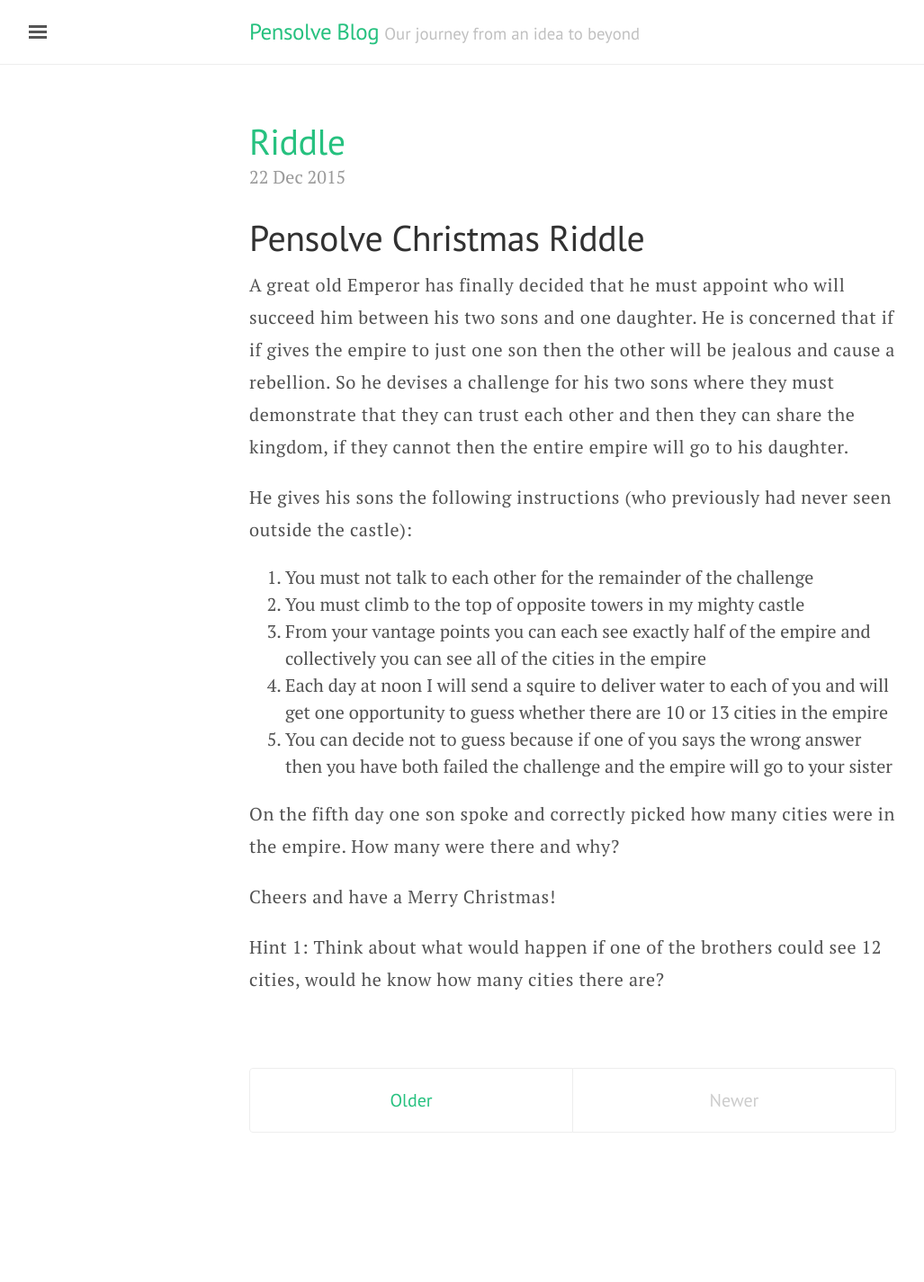
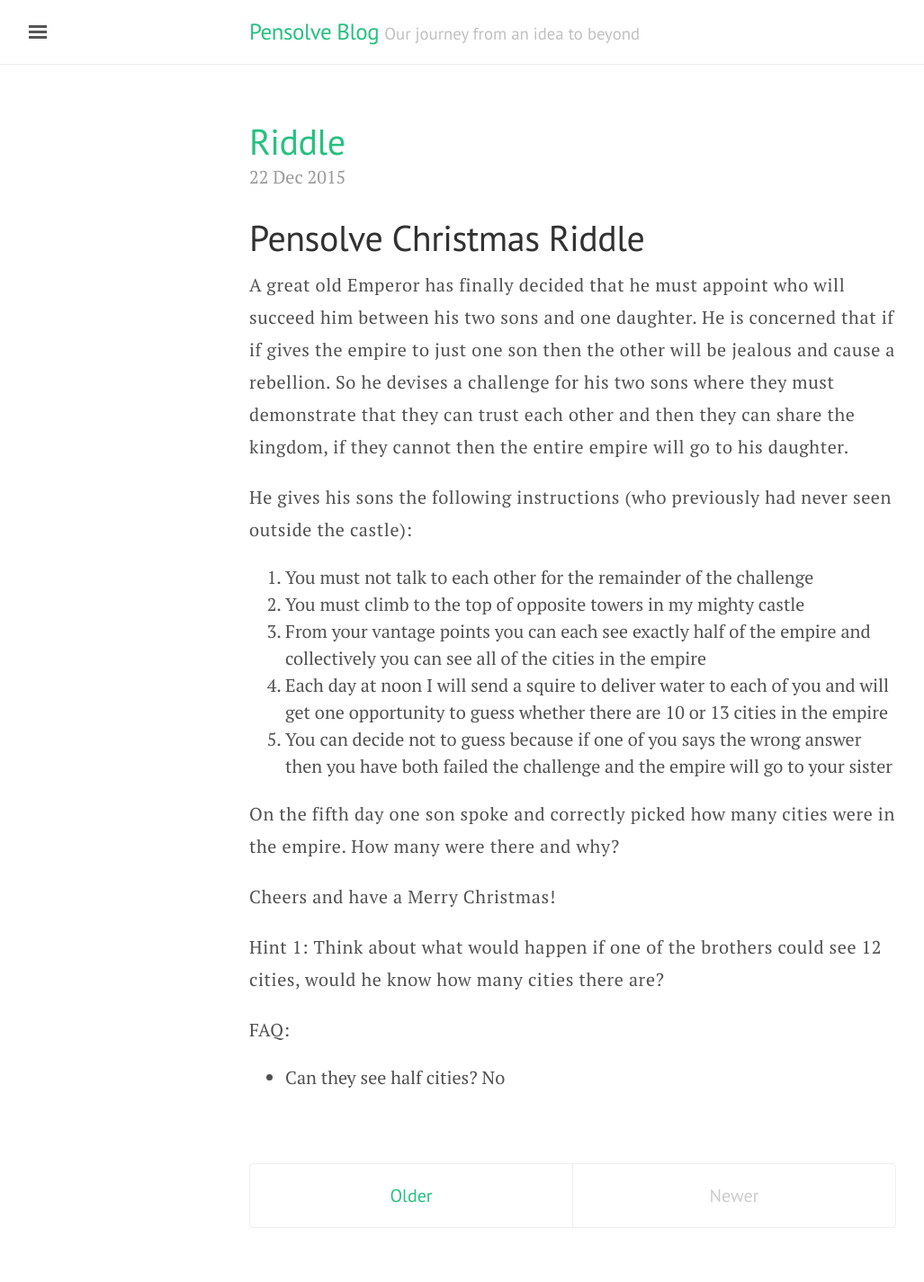
Before and after one commit to pensolve/blog, a Jekyll site: the page built from index.html, in a window 1280 px wide. Shown: the whole page at 90% size, without its empty margins (3-1030 px from the left). Built offline with Jekyll 4.4.1, drawn with Linux system fonts in a browser that asks for light colours; the list of posts is cut into pages by our own code; before the commit the page ends 1319 px from its top, so only the background shows below that.

Commit message:
Update 2015-12-22-riddle.md

```diff
--- a/_posts/2015-12-22-riddle.md
+++ b/_posts/2015-12-22-riddle.md
@@ -16,3 +16,6 @@
 Cheers and have a Merry Christmas!
 
 Hint 1: Think about what would happen if one of the brothers could see 12 cities, would he know how many cities there are?
+
+FAQ:
+- Can they see half cities? No
```
